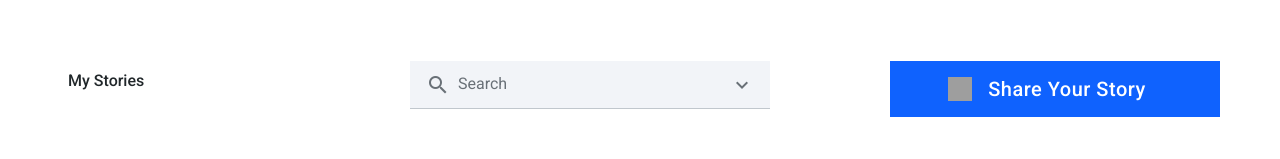
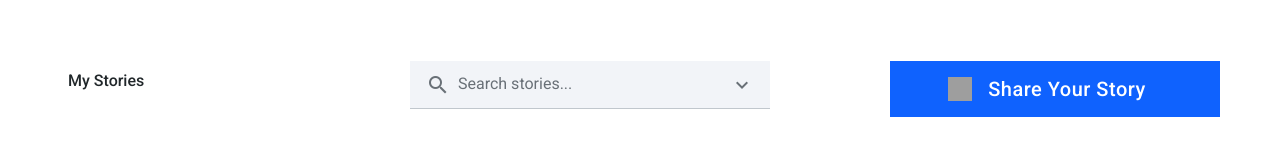
Before and after one commit to dennis-bolanos/srt-storytelling, a React (Vite) app: page / in a window 1280 px wide. Shown: the part 196-355 px from the top of the page. Built offline with nearby package versions, Linux system fonts and the light colour scheme; grey boxes are pictures that could not be loaded.

Commit message:
Made search functional.

```diff
--- a/src/pages/HomePage.jsx
+++ b/src/pages/HomePage.jsx
@@ -7,6 +7,7 @@ import { stories } from '../data/stories'
 
 function HomePage() {
   const [activeFilters, setActiveFilters] = useState(['California', 'New York', 'Texas', 'Washington', 'Florida', 'Arizona'])
+  const [searchQuery, setSearchQuery] = useState('')
 
   const handleToggleFilter = (state) => {
     setActiveFilters(prev => {
@@ -19,9 +20,32 @@ function HomePage() {
   }
 
   const filteredStories = useMemo(() => {
-    if (activeFilters.length === 0) return []
-    return stories.filter(story => activeFilters.includes(story.state))
-  }, [activeFilters])
+    let filtered = stories
+
+    // Filter by state
+    if (activeFilters.length > 0) {
+      filtered = filtered.filter(story => activeFilters.includes(story.state))
+    }
+
+    // Filter by search query
+    if (searchQuery.trim()) {
+      const query = searchQuery.toLowerCase().trim()
+      filtered = filtered.filter(story => {
+        const searchableText = [
+          story.title,
+          story.description,
+          story.category,
+          story.author,
+          story.authorTitle,
+          story.state
+        ].join(' ').toLowerCase()
+
+        return searchableText.includes(query)
+      })
+    }
+
+    return filtered
+  }, [activeFilters, searchQuery])
 
   return (
     <Layout>
@@ -55,7 +79,14 @@ function HomePage() {
             <div className="search-icon">
               <span className="material-icons">search</span>
             </div>
-            <p className="search-placeholder">Search</p>
+            <input
+              type="text"
+              className="search-input"
+              placeholder="Search stories..."
+              value={searchQuery}
+              onChange={(e) => setSearchQuery(e.target.value)}
+              autoComplete="off"
+            />
             <div className="search-dropdown-icon">
               <span className="material-icons">expand_more</span>
             </div>
--- a/styles.css
+++ b/styles.css
@@ -225,6 +225,7 @@ body {
     align-items: center;
     padding: 12px 16px;
     width: 100%;
+    position: relative;
 }
 
 .search-icon,
@@ -246,7 +247,7 @@ body {
     line-height: 1;
 }
 
-.search-placeholder {
+.search-input {
     flex: 1 0 0;
     font-family: 'Roboto', sans-serif;
     font-weight: 400;
@@ -254,7 +255,24 @@ body {
     line-height: 1.4;
     min-height: 0;
     min-width: 0;
-    color: #697077;
+    width: 100%;
+    color: #21272a;
+    background-color: transparent;
+    border: none;
+    outline: none;
+    padding: 0;
+    position: relative;
+    z-index: 10;
+    cursor: text;
+    pointer-events: auto;
+}
+
+.search-input::placeholder {
+    color: #697077;
+}
+
+.search-input:focus {
+    outline: none;
 }
 
 /* Filter Container */
```
Also changed, not shown: 4 other files (tests, documents, lock files or other folders).
